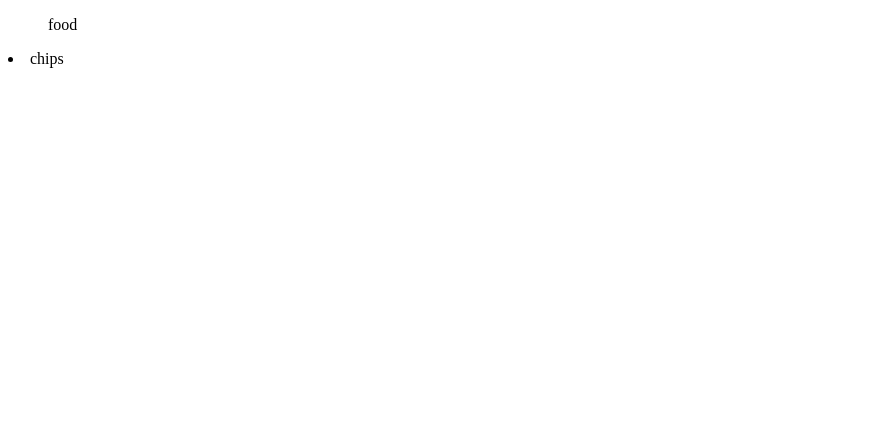
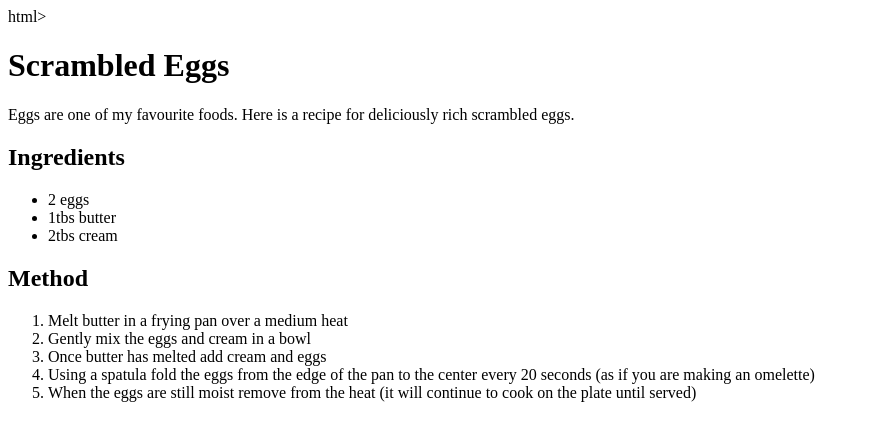
Before and after one commit to kuluruvineeth/html, a plain HTML site: page list.html in a window 1280 px wide. Shown: the whole page, without its empty margins (0-870 px from the left). Drawn offline with Linux system fonts and the light colour scheme.

Commit message:
new content added

```diff
--- a/list.html
+++ b/list.html
@@ -1,14 +1,29 @@
-<!DOCTYPE html>
-<html lang="en">
+html>
 <head>
-    <meta charset="UTF-8" />
-    <meta name="viewport" content="width=device-width, initial-scale=1.0" />
-    <title>list</title>
+		 <title>Lists</title>
 </head>
 <body>
+		 <h1>Scrambled Eggs</h1>
+		 <p>Eggs are one of my favourite foods. Here is a
+			 recipe for deliciously rich scrambled eggs.</p>
+		 <h2>Ingredients</h2>
 		 <ul>
-      food
+			 <li>2 eggs</li>
+			 <li>1tbs butter</li>
+			 <li>2tbs cream</li>
 		 </ul>
-    <li>chips</li>
+		 <h2>Method</h2>
+		 <ol>
+			 <li>Melt butter in a frying pan over a medium
+					 heat</li>
+			 <li>Gently mix the eggs and cream in a bowl</li>
+			 <li>Once butter has melted add cream and eggs</li>
+			 <li>Using a spatula fold the eggs from the edge of
+					 the pan to the center every 20 seconds (as if
+					 you are making an omelette)</li>
+			 <li>When the eggs are still moist remove from the
+					 heat (it will continue to cook on the plate
+					 until served)</li>
+		 </ol>
 </body>
 </html>
```
Lines whose indentation alone changed are shown as unchanged.
